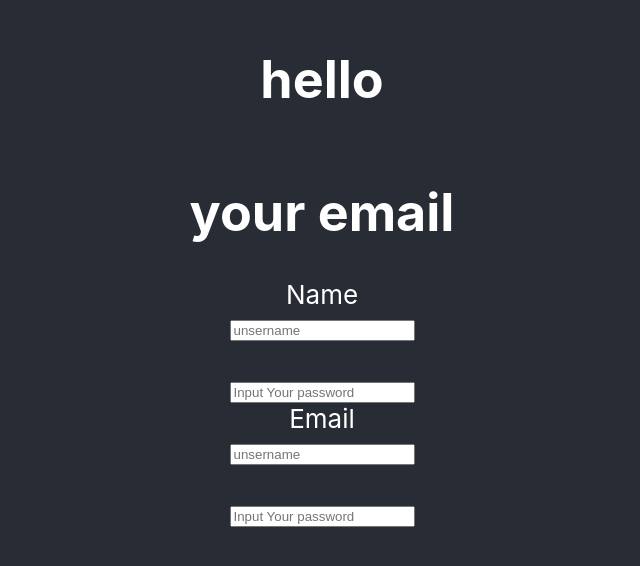
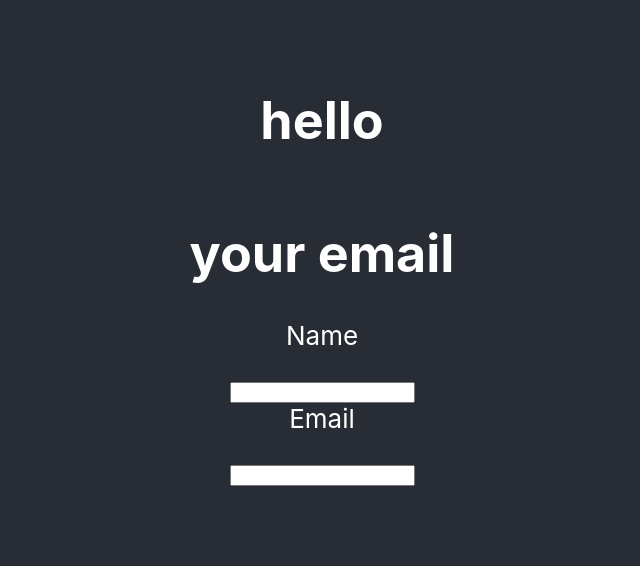
Before and after one commit to RevoU-FSSE-4/Module-4-frisqia, a React (Create React App) app in the folder new-app/: page / in a window 1280 px wide. Shown: the part 130-696 px from the top of the page, without its empty margins (318-958 px from the left). Built offline with nearby package versions, Linux system fonts and the light colour scheme.

Commit message:
commit 3

```diff
--- a/new-app/src/InputComponent.tsx
+++ b/new-app/src/InputComponent.tsx
@@ -1,39 +1,31 @@
 import { log } from "console";
 import React from "react";
 interface InputComponentProps {
+  userProfileKey: string;
+  userProfileValue: string;
   inputLabel: string;
-  inputLabel1: string;
-  changeName: (newUsername: string) => void;
+  handleChangeUseProfile: (
+    userProfileKey: string,
+    userProfileValue: string
+  ) => void;
 }
 
 const InputComponent: React.FC<InputComponentProps> = ({
+  userProfileKey,
+  userProfileValue,
   inputLabel,
-  inputLabel1,
-  changeName,
+  handleChangeUseProfile,
 }) => {
   return (
     <>
-      <div>
-        <label>{inputLabel}</label>
-        <br />
-        <input
-          type="text"
-          id="name"
-          placeholder="unsername"
-          onChange={(e) => {
-            changeName(e.target.value);
-          }}
-        ></input>
-      </div>
-      <div>
-        <label>{inputLabel1}</label>
-        <br />
-        <input
-          type="password"
-          id="password"
-          placeholder="Input Your password"
-        ></input>
-      </div>
+      <label>{inputLabel}</label>
+      <br />
+      <input
+        value={userProfileValue}
+        type="text"
+        id="my-input"
+        onChange={(e) => handleChangeUseProfile(userProfileKey, e.target.value)}
+      />
     </>
   );
 };
```
